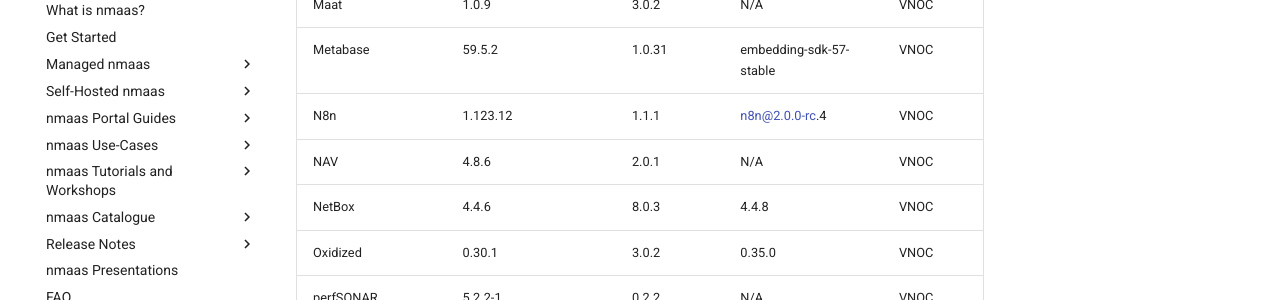
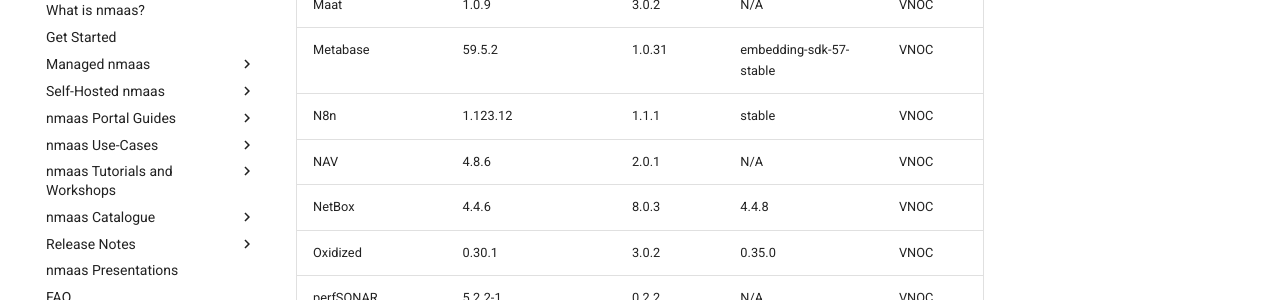
Before and after one commit to nmaas-platform/nmaas-docs, an MkDocs documentation site: the page built from docs/nmaas-applications/application-versions.md, in a window 1280 px wide and 900 px high, scrolled down 1319 px. Shown: the part 152-452 px from the top of the window. Built offline with MkDocs 1.6.1 and Material for MkDocs 9.7.7, drawn with Linux system fonts in a browser that asks for light colours.

Commit message:
Automated update of application versions list

```diff
--- a/docs/nmaas-applications/application-versions.md
+++ b/docs/nmaas-applications/application-versions.md
@@ -30,7 +30,7 @@
     |      LibreNMS     |          25.11.0         |    7.0.0    |          N/A          |  VNOC  |
     |        Maat       |           1.0.9          |    3.0.2    |          N/A          |  VNOC  |
     |      Metabase     |          59.5.2          |    1.0.31   |embedding-sdk-57-stable|  VNOC  |
-    |        N8n        |         1.123.12         |    1.1.1    |     n8n@2.0.0-rc.4    |  VNOC  |
+    |        N8n        |         1.123.12         |    1.1.1    |         stable        |  VNOC  |
     |        NAV        |           4.8.6          |    2.0.1    |          N/A          |  VNOC  |
     |       NetBox      |           4.4.6          |    8.0.3    |         4.4.8         |  VNOC  |
     |      Oxidized     |          0.30.1          |    3.0.2    |         0.35.0        |  VNOC  |
@@ -80,7 +80,7 @@
     |           MailDev          |     2.0.5    |    1.0.0    |         2.1.0         |  VLAB  |
     |          Metabase          |    59.5.2    |   1.0.31-1  |embedding-sdk-57-stable|  VLAB  |
     |           Moodle           |    5.0.1-1   |    26.0.4   |         5.1.1         |  VLAB  |
-    |             N8n            |    1.116.2   |    1.1.0    |     n8n@2.0.0-rc.4    |  VLAB  |
+    |             N8n            |    1.116.2   |    1.1.0    |         stable        |  VLAB  |
     |             NAV            |     4.8.6    |    2.0.1    |          N/A          |  VLAB  |
     |           NetBox           |    4.5.5-2   |    8.0.19   |         4.4.8         |  VLAB  |
     |       OWASP JuiceShop      |    19.1.1    |    1.0.3    |         19.1.1        |  VLAB  |
```
